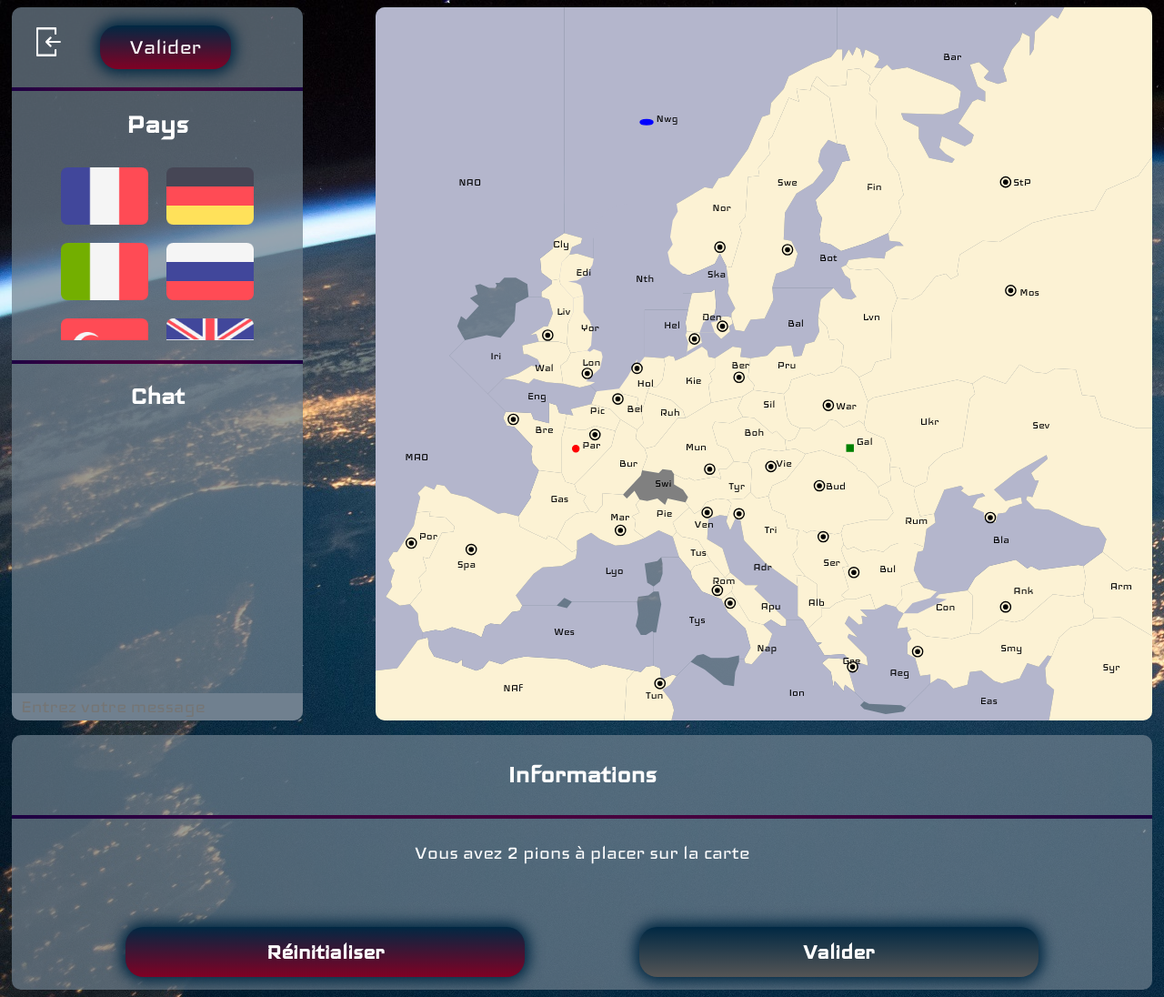
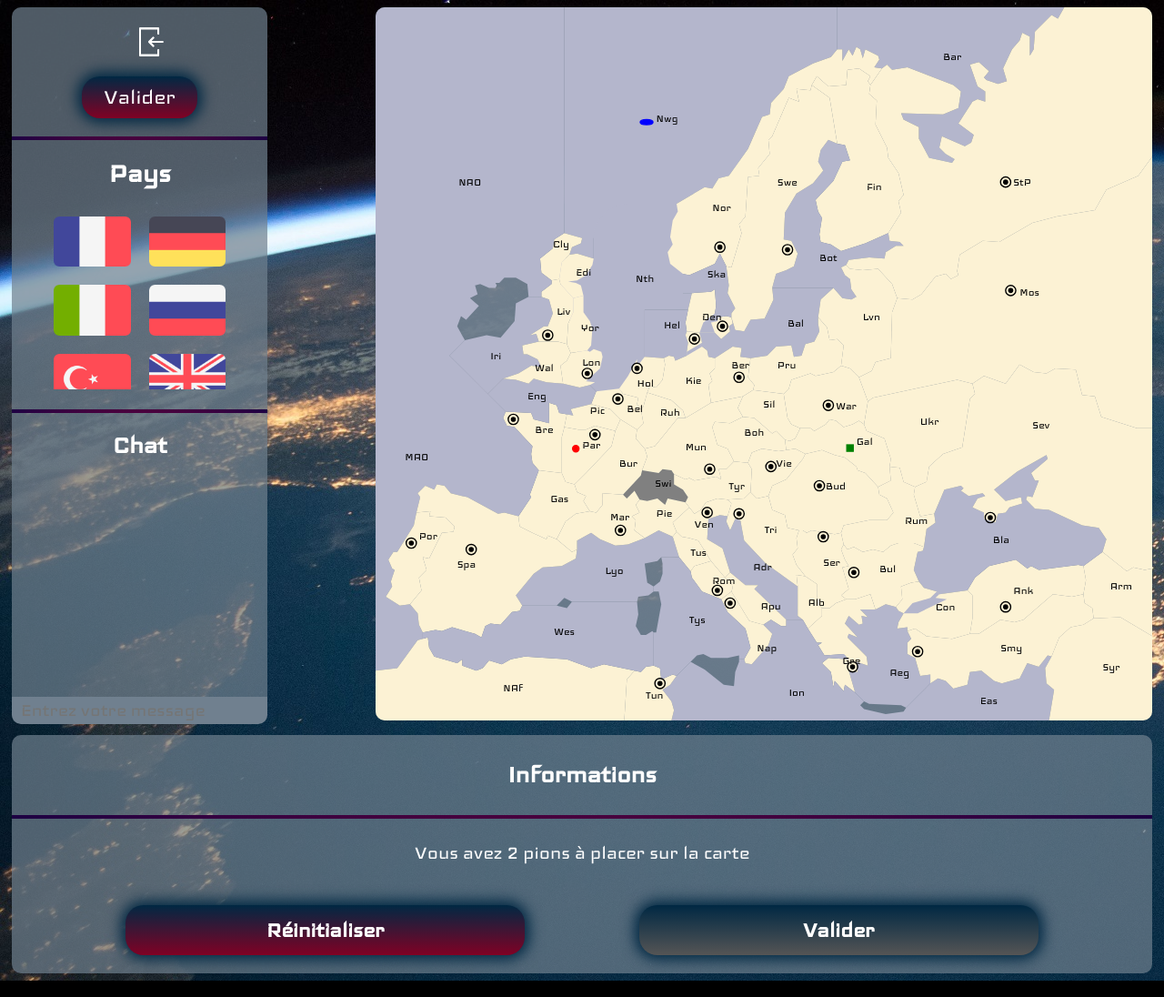
Before and after one commit to nderousseaux/diplomabourg, a Vue app in the folder frontend/: page /jeu in a window 1280 px wide. Shown: the whole page at 91% size. Built offline with nearby package versions, Linux system fonts and the light colour scheme.

Commit message:
Fix position of buttons on actions bar

```diff
--- a/frontend/src/assets/css/main.css
+++ b/frontend/src/assets/css/main.css
@@ -76,7 +76,7 @@ p{
 /* Boutons */
 button,
 input[type=submit],
-#ordres > p{
+#ordres > div > p{
 	margin: 20px 0;
 	line-height: 44px;
 	font-size: 28px;
@@ -90,12 +90,12 @@ input[type=submit],
 }
 button:hover,
 input[type=submit]:hover,
-#ordres > p:hover{
+#ordres > div > p:hover{
 	background-color: #4682b4;
 }
 button:active,
 input[type=submit]:active,
-#ordres > p:active{
+#ordres > div > p:active{
 	background-color: #376890;
 }
 
--- a/frontend/src/components/GameMap.vue
+++ b/frontend/src/components/GameMap.vue
@@ -71,9 +71,11 @@
     <div id="colonneOrdres">
       <h1>Informations</h1>
       <div id="ordres">
-        <p id="ATTACK">Attaquer</p>
-        <p id="tenir">Tenir</p>
-        <p id="soutenir">Soutenir</p>
+        <div>
+          <p id="ATTACK">Attaquer</p>
+          <p id="tenir">Tenir</p>
+          <p id="soutenir">Soutenir</p>
+        </div>
         <button id="valider_ordre">Valider</button>
       </div>
 
@@ -221,10 +223,10 @@ export default {
               conv.style.cssText = "width: 40%; line-height: 55px; font-size: 22px; margin: 10px 0; font-weight: bold;";
             }
             else if (window.innerWidth > 770 && window.innerWidth < 1370) {
-              conv.style.cssText = "width: 40%; line-height: 55px; margin: 10px 0; font-weight: bold;";
+              conv.style.cssText = "width: 40%; line-height: 55px; margin: 0; font-weight: bold;";
             }
             else {
-              conv.style.cssText = "width: 80%; line-height: 55px; margin: 0; font-weight: bold;"
+              conv.style.cssText = "width: 60%; line-height: 55px; margin: 0; font-weight: bold;"
             }
 
             var btn_valider = document.querySelector("#soutenir");
@@ -519,7 +521,7 @@ export default {
 	/* Colonnes */
 	#colonneInfos,
 	#colonneOrdres{
-		width: 25vw;
+		width: 22vw;
 		height: 98vh;
 		border-radius: 10px;
 		margin: 1vh 1vw 1vh 1vw;
@@ -597,10 +599,6 @@ export default {
 	}
 
 	/* Colonne d'ordres */
-	#colonneOrdres{
-		width: 18vw;
-		height: 98vh;
-	}
 	#colonneOrdres > h1{
 		line-height: 88px;
 		margin: 0;
@@ -629,16 +627,24 @@ export default {
 	#ordres{
 		display: none;
 	}
-	#ordres > p,
+  #ordres > div{
+    display: flex;
+    flex-direction: column;
+    justify-content: space-evenly;
+    align-items: center;
+    width: 100%;
+    height: calc(100% - 95px);
+  }
+	#ordres > div > p,
   #infos > div > button{
-		width: 80%;
-		margin: 0 10px;
+		width: 60%;
+		margin: 0;
 		padding: 0;
 		line-height: 55px;
 		font-weight: bold;
 	}
   #infos > div > button{
-    margin: 10px 0 !important;
+    margin: 20px 0;
   }
 	#ordres > button,
   #infos > div > button:last-child{
@@ -683,9 +689,15 @@ export default {
 	}
 
 	/* Minuteur */
+  #minuteur{
+    flex-direction: column;
+    align-items: center;
+    height: 142px;
+  }
 	#minuteur > img{
 		width: 36px;
 		height: 36px;
+    margin-bottom: 0;
 	}
 	#minuteur > p{
 		font-size: 40px;
@@ -700,19 +712,24 @@ export default {
 		width: 30%;
 	}
 
+  /* Chat */
+	#chat{
+    height: calc(65% - 142px);
+	}
+
 	/* Colonne d'ordres */
 	#colonneOrdres{
 		width: 100%;
-		min-height: 35vh;
 		height: max-content;
-	}
-	#infos{
-		height: calc(35vh - 96px);
 	}
 	#ordres{
 		flex-direction: row;
 		height: max-content;
 	}
+  #ordres > div{
+    flex-wrap: wrap;
+    flex-direction: row;
+  }
   #infos > div{
     flex-direction: row;
     justify-content: space-evenly;
@@ -723,12 +740,12 @@ export default {
   #infos > div > button:last-child{
     width: 35%;
   }
-	#ordres > p{
+	#ordres > div > p{
     width: 40%;
 		margin: 10px 0;
 	}
-	#ordres > p:first-child,
-	#ordres > p:nth-child(2){
+	#ordres > div > p:first-child,
+	#ordres > div > p:nth-child(2){
 		margin-top: 20px;
 	}
 	#ordres > button{
@@ -788,6 +805,10 @@ export default {
 	#ordres{
 		flex-direction: row;
 	}
+  #ordres > div{
+    flex-wrap: wrap;
+    flex-direction: row;
+  }
 	#infos > p{
 		margin: 30px 0;
 	}
@@ -800,17 +821,14 @@ export default {
   #infos > div:last-child > button:last-child{
     width: 70%;
   }
-	#ordres > p{
+	#ordres > div > p{
     width: 40%;
 		font-size: 22px;
 		margin: 10px 0;
 	}
-	#ordres > p:first-child,
-	#ordres > p:nth-child(2){
+	#ordres > div > p:first-child,
+	#ordres > div > p:nth-child(2){
 		margin-top: 20px;
-	}
-	#ordres > p:last-child{
-		margin: 20px 0;
 	}
 
 	/* Boîte de dialogue pour quitter */
```
